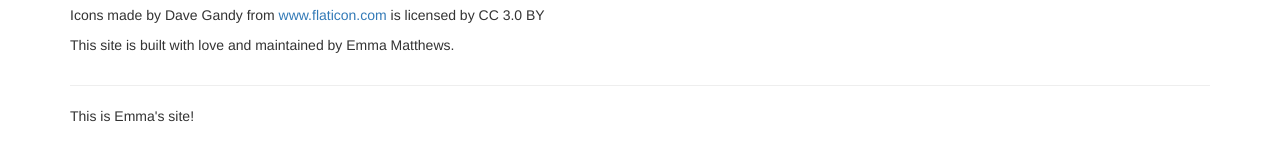
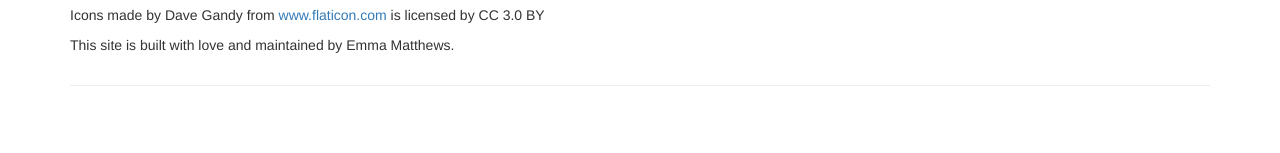
Before and after one commit to ejmatthews0606/ejmatthews0606.github.io, a Jekyll site: the page built from index.html, in a window 1280 px wide and 1090 px high. Shown: the part 934-1087 px from the top of the window. Built offline with Jekyll 4.4.1, drawn with Linux system fonts in a browser that asks for light colours.

Commit message:
Update footer.html

```diff
--- a/_includes/footer.html
+++ b/_includes/footer.html
@@ -1,3 +1,3 @@
 <footer>
-   <p>This is Emma's site!</p>
+   <p></p>
  </footer>
```
